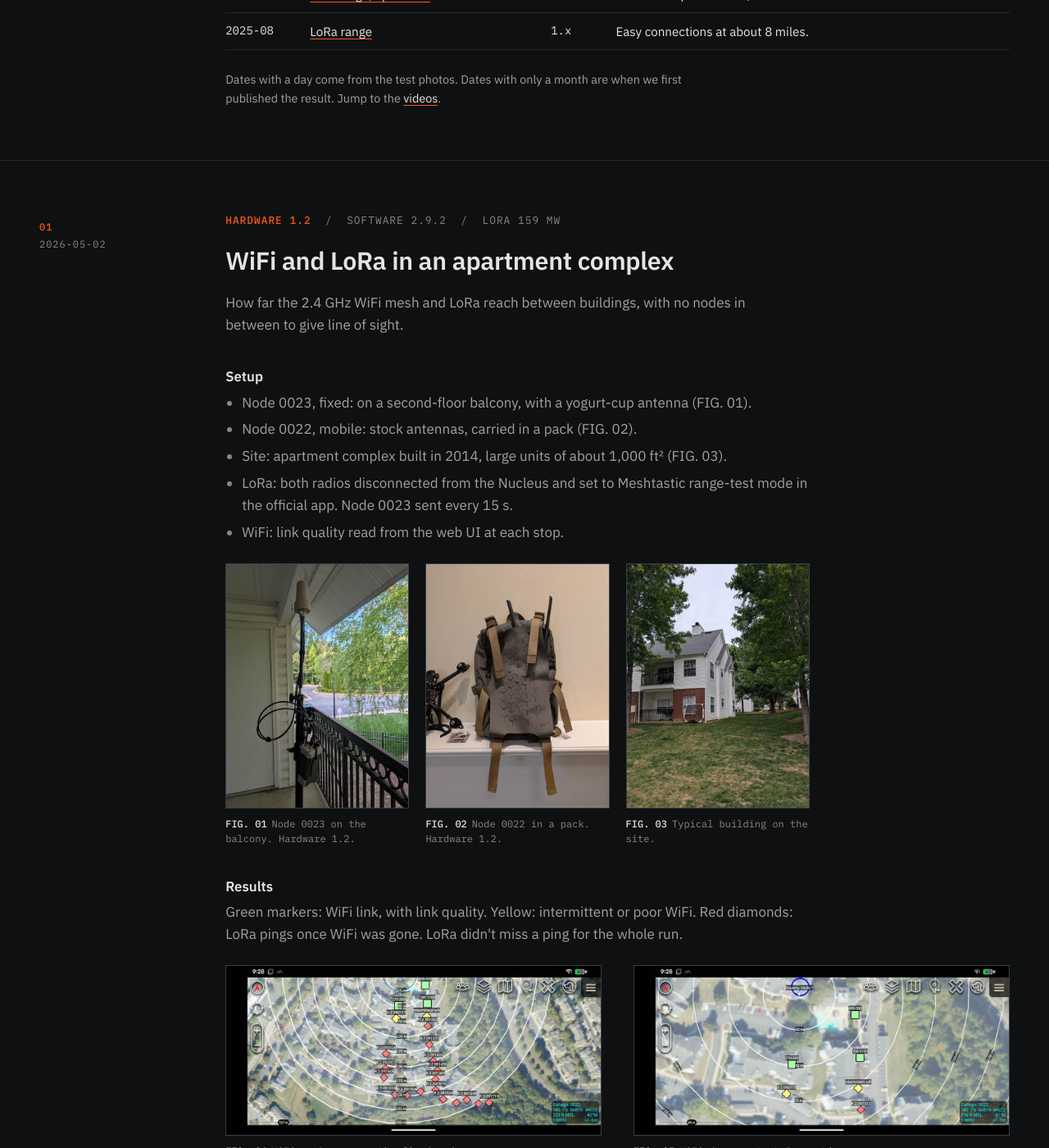
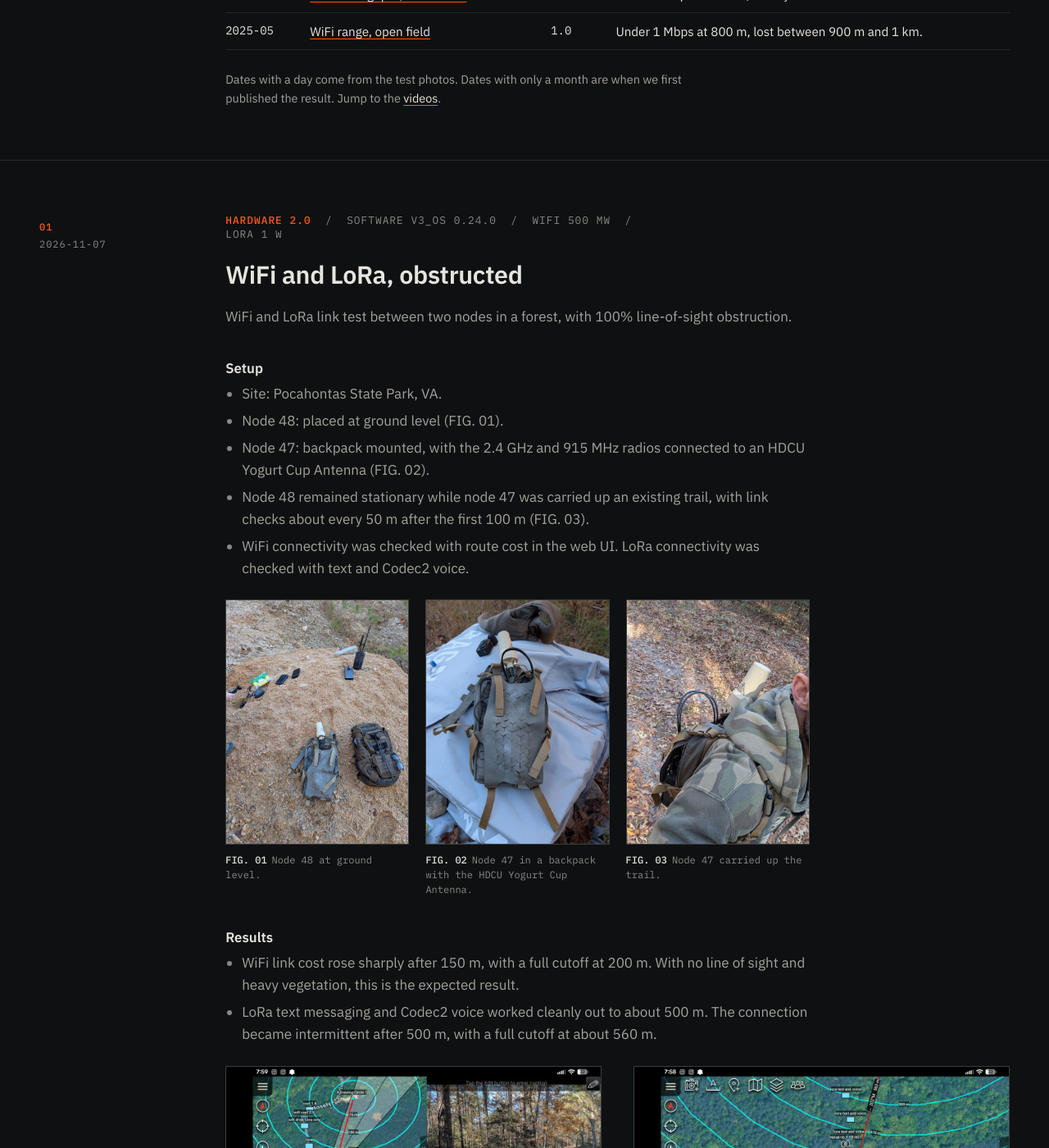
Before and after one commit to Natak-Mesh/natakmesh.github.io, a Jekyll site: the page built from field-tests/index.html, in a window 1280 px wide and 1400 px high, scrolled down 892 px. Shown: the whole window at 82% size. Built offline with Jekyll 4.4.1, drawn with Linux system fonts in a browser that asks for light colours; some of the changed text lies outside the part shown.

Commit message:
Add Nov 2026 obstructed WiFi/LoRa forest test; fix test versions
New field test (2026-11-07, section 01): "WiFi and LoRa, obstructed"
- Hardware 2.0 / Software v3_os 0.24.0 / WiFi 500 mW / LoRa 1 W
- Link test between two nodes in a forest with 100% line-of-sight
  obstruction
- Setup: node 48 stationary at ground level; node 47 backpack mounted
  with the 2.4 GHz and 915 MHz radios on an HDCU Yogurt Cup Antenna,
  carried up an existing trail with link checks about every 50 m after
  the first 100 m. WiFi checked with route cost in the web UI, LoRa
  with text and Codec2 voice.
- Results: WiFi link cost rose sharply after 150 m, full cutoff at
  200 m. LoRa text and Codec2 voice clean to about 500 m, intermittent
  after that, full cutoff at about 560 m.
- Notes: LoRa ran on the Meshtastic Short/Fast setting; voice over
  LoRa used as a real-time stress test of the link.
- Figures 01-05: setup photos and ATAK range maps
- Added to the summary table (result column still blank)

Images
- Add assets/img/tests/va-range-1.jpg to va-range-6.jpg, exported with
  tools/optimize-image.sh (metadata stripped). Maps at 1100 px wide,
  photos at 800 px tall.

Corrections to existing entries
- Apartment complex (2026-05-02) and lake (2025-11-30) tests: now
  Hardware 1.2 / Software v2_os 3.1.0. The lake test was listed as
  hardware 1.1 / software 2.0; captions, alt text and its summary row
  updated to match.
- Add "WiFi 500 mW" to the hardware line of every WiFi test. Every
  hardware version uses the same 500 mW WiFi radio.
- Intro: say the WiFi radio is the same in every version and only the
  LoRa radio changed (159 mW to 1 W).

Removed
- 2025-08 "LoRa range" entry (about 8 miles, no data) and its summary
  row, including the outdated "not yet tested" note on the 1 W radio.

Renumbering
- Sections are now 01-06 for tests and 07 for Videos
- Figures are now FIG. 01-19, including the "(FIG. xx)" references in
  the text and tables

```diff
--- a/field-tests/index.html
+++ b/field-tests/index.html
@@ -20,7 +20,7 @@ redirect_from:
       <p class="eyebrow"><b>Field tests</b> &nbsp;/&nbsp; Measured, not modelled</p>
       <h1>Field tests</h1>
       <p class="lede">What we measured, where, and on which hardware. Every result here is a single link between two or three nodes. A mesh with more nodes reaches further.</p>
-      <p>Most of these tests ran on earlier hardware (versions 1.0 to 1.2) with a 159&nbsp;mW LoRa radio. Version 3 has a 500&nbsp;mW WiFi radio and a 1&nbsp;W LoRa radio. We'll add version 3 results here as we measure them.</p>
+      <p>Most of these tests ran on earlier hardware (versions 1.0 to 1.2) with a 159&nbsp;mW LoRa radio. Every version uses the same 500&nbsp;mW WiFi radio. Version 3 moves to a 1&nbsp;W LoRa radio. We'll add version 3 results here as we measure them.</p>
     </div>
   </div>
 </section>
@@ -34,12 +34,12 @@ redirect_from:
         <table>
           <thead><tr><th scope="col">Date</th><th scope="col">Test</th><th scope="col">Hardware</th><th scope="col">Result</th></tr></thead>
           <tbody>
+            <tr><td class="v">2026-11-07</td><td><a href="#obstructed-2026">WiFi and LoRa, obstructed</a></td><td class="v">2.0</td><td></td></tr>
             <tr><td class="v">2026-05-02</td><td><a href="#congested">WiFi and LoRa in an apartment complex</a></td><td class="v">1.2</td><td>WiFi blocked by about 75&nbsp;m. LoRa held past 250&nbsp;m.</td></tr>
-            <tr><td class="v">2025-11-30</td><td><a href="#lake">Maximum range over a lake</a></td><td class="v">1.1</td><td>WiFi to 1.6&nbsp;km out, reconnected at 5.5&nbsp;km in. LoRa held to 12.26&nbsp;km.</td></tr>
+            <tr><td class="v">2025-11-30</td><td><a href="#lake">Maximum range over a lake</a></td><td class="v">1.2</td><td>WiFi to 1.6&nbsp;km out, reconnected at 5.5&nbsp;km in. LoRa held to 12.26&nbsp;km.</td></tr>
             <tr><td class="v">2025-08</td><td><a href="#throughput">WiFi throughput, three nodes</a></td><td class="v">1.0</td><td>Good to about 300&nbsp;m, lost past about 500&nbsp;m.</td></tr>
             <tr><td class="v">2025-08</td><td><a href="#obstructed">WiFi throughput, obstructed</a></td><td class="v">1.0</td><td>About 1&nbsp;Mbps at 300&nbsp;m, lost by 400&nbsp;m.</td></tr>
             <tr><td class="v">2025-05</td><td><a href="#open-field">WiFi range, open field</a></td><td class="v">1.0</td><td>Under 1&nbsp;Mbps at 800&nbsp;m, lost between 900&nbsp;m and 1&nbsp;km.</td></tr>
-            <tr><td class="v">2025-08</td><td><a href="#lora">LoRa range</a></td><td class="v">1.x</td><td>Easy connections at about 8&nbsp;miles.</td></tr>
           </tbody>
         </table>
       </div>
@@ -48,33 +48,86 @@ redirect_from:
   </div>
 </section>
 
+<section class="sec" aria-labelledby="obstructed-2026">
+  <div class="wrap">
+    <p class="sec-label"><span>01</span>2026-11-07</p>
+    <div class="sec-body">
+      <p class="eyebrow"><b>Hardware 2.0</b> &nbsp;/&nbsp; Software v3_os 0.24.0 &nbsp;/&nbsp; WiFi 500&nbsp;mW &nbsp;/&nbsp; LoRa 1&nbsp;W</p>
+      <h2 id="obstructed-2026">WiFi and LoRa, obstructed</h2>
+      <p class="muted">WiFi and LoRa link test between two nodes in a forest, with 100% line-of-sight obstruction.</p>
+      <h3>Setup</h3>
+      <ul class="muted">
+        <li>Site: Pocahontas State Park, VA.</li>
+        <li>Node 48: placed at ground level (FIG. 01).</li>
+        <li>Node 47: backpack mounted, with the 2.4&nbsp;GHz and 915&nbsp;MHz radios connected to an HDCU Yogurt Cup Antenna (FIG. 02).</li>
+        <li>Node 48 remained stationary while node 47 was carried up an existing trail, with link checks about every 50&nbsp;m after the first 100&nbsp;m (FIG. 03).</li>
+        <li>WiFi connectivity was checked with route cost in the web UI. LoRa connectivity was checked with text and Codec2 voice.</li>
+      </ul>
+      <div class="fig-row">
+        <figure>
+          <img src="{{ '/assets/img/tests/va-range-4.jpg' | relative_url }}" alt="Node with two antennas standing on a dirt mound, with a power bank, phones and two packs laid out on the ground" width="602" height="800" loading="lazy" decoding="async">
+          <figcaption><b>FIG. 01</b>Node 48 at ground level.</figcaption>
+        </figure>
+        <figure>
+          <img src="{{ '/assets/img/tests/va-range-5.jpg' | relative_url }}" alt="Grey backpack with the node inside and a yogurt-cup antenna sticking out of the top" width="602" height="800" loading="lazy" decoding="async">
+          <figcaption><b>FIG. 02</b>Node 47 in a backpack with the HDCU Yogurt Cup Antenna.</figcaption>
+        </figure>
+        <figure>
+          <img src="{{ '/assets/img/tests/va-range-6.jpg' | relative_url }}" alt="Person wearing the backpack with the yogurt-cup antenna above the shoulder, walking a leaf-covered forest trail" width="600" height="800" loading="lazy" decoding="async">
+          <figcaption><b>FIG. 03</b>Node 47 carried up the trail.</figcaption>
+        </figure>
+      </div>
+      <h3>Results</h3>
+      <ul class="muted">
+        <li>WiFi link cost rose sharply after 150&nbsp;m, with a full cutoff at 200&nbsp;m. With no line of sight and heavy vegetation, this is the expected result.</li>
+        <li>LoRa text messaging and Codec2 voice worked cleanly out to about 500&nbsp;m. The connection became intermittent after 500&nbsp;m, with a full cutoff at about 560&nbsp;m.</li>
+      </ul>
+      <div class="cols-2">
+        <figure>
+          <img src="{{ '/assets/img/tests/va-range-2.jpg' | relative_url }}" alt="ATAK map with range data from the forest test, plus a photo of the vegetation along the line of sight back to node 48" width="1100" height="490" loading="lazy" decoding="async">
+          <figcaption><b>FIG. 04</b>Range data, with the vegetation along the line of sight back to node 48.</figcaption>
+        </figure>
+        <figure>
+          <img src="{{ '/assets/img/tests/va-range-3.jpg' | relative_url }}" alt="ATAK map over forest with range rings, a measuring line to 563 m and markers reading lora text and voice, then lora voice choppy" width="1100" height="490" loading="lazy" decoding="async">
+          <figcaption><b>FIG. 05</b>Detail of where the LoRa signal was lost.</figcaption>
+        </figure>
+      </div>
+      <h3>Notes</h3>
+      <ul class="muted">
+        <li>The LoRa radio is 1&nbsp;W, but it ran on the Meshtastic Short/Fast setting for this test.</li>
+        <li>We recognise the limits of voice over LoRa. Even so, it was an excellent way to stress-test the LoRa connection in real time.</li>
+      </ul>
+    </div>
+  </div>
+</section>
+
 <section class="sec" aria-labelledby="congested">
   <div class="wrap">
-    <p class="sec-label"><span>01</span>2026-05-02</p>
+    <p class="sec-label"><span>02</span>2026-05-02</p>
     <div class="sec-body">
-      <p class="eyebrow"><b>Hardware 1.2</b> &nbsp;/&nbsp; Software 2.9.2 &nbsp;/&nbsp; LoRa 159&nbsp;mW</p>
+      <p class="eyebrow"><b>Hardware 1.2</b> &nbsp;/&nbsp; Software v2_os 3.1.0 &nbsp;/&nbsp; WiFi 500&nbsp;mW &nbsp;/&nbsp; LoRa 159&nbsp;mW</p>
       <h2 id="congested">WiFi and LoRa in an apartment complex</h2>
       <p class="muted">How far the 2.4&nbsp;GHz WiFi mesh and LoRa reach between buildings, with no nodes in between to give line of sight.</p>
       <h3>Setup</h3>
       <ul class="muted">
-        <li>Node 0023, fixed: on a second-floor balcony, with a yogurt-cup antenna (FIG. 01).</li>
-        <li>Node 0022, mobile: stock antennas, carried in a pack (FIG. 02).</li>
-        <li>Site: apartment complex built in 2014, large units of about 1,000&nbsp;ft² (FIG. 03).</li>
+        <li>Node 0023, fixed: on a second-floor balcony, with a yogurt-cup antenna (FIG. 06).</li>
+        <li>Node 0022, mobile: stock antennas, carried in a pack (FIG. 07).</li>
+        <li>Site: apartment complex built in 2014, large units of about 1,000&nbsp;ft² (FIG. 08).</li>
         <li>LoRa: both radios disconnected from the Nucleus and set to Meshtastic range-test mode in the official app. Node 0023 sent every 15&nbsp;s.</li>
         <li>WiFi: link quality read from the web UI at each stop.</li>
       </ul>
       <div class="fig-row">
         <figure>
           <img src="{{ '/assets/img/tests/midlo-antenna.jpg' | relative_url }}" alt="Hardware 1.2 node on a second-floor balcony railing with a yogurt-cup antenna on a mast" width="602" height="800" loading="lazy" decoding="async">
-          <figcaption><b>FIG. 01</b>Node 0023 on the balcony. Hardware 1.2.</figcaption>
+          <figcaption><b>FIG. 06</b>Node 0023 on the balcony. Hardware 1.2.</figcaption>
         </figure>
         <figure>
           <img src="{{ '/assets/img/tests/midlo-pack.jpg' | relative_url }}" alt="Grey backpack with two antennas sticking out of the top, carrying the mobile node" width="602" height="800" loading="lazy" decoding="async">
-          <figcaption><b>FIG. 02</b>Node 0022 in a pack. Hardware 1.2.</figcaption>
+          <figcaption><b>FIG. 07</b>Node 0022 in a pack. Hardware 1.2.</figcaption>
         </figure>
         <figure>
           <img src="{{ '/assets/img/tests/midlo-typical-setup.jpg' | relative_url }}" alt="Two-storey apartment building behind a lawn and trees, typical of the test site" width="602" height="800" loading="lazy" decoding="async">
-          <figcaption><b>FIG. 03</b>Typical building on the site.</figcaption>
+          <figcaption><b>FIG. 08</b>Typical building on the site.</figcaption>
         </figure>
       </div>
       <h3>Results</h3>
@@ -104,24 +157,24 @@ redirect_from:
 
 <section class="sec" aria-labelledby="lake">
   <div class="wrap">
-    <p class="sec-label"><span>02</span>2025-11-30</p>
+    <p class="sec-label"><span>03</span>2025-11-30</p>
     <div class="sec-body">
-      <p class="eyebrow"><b>Hardware 1.1</b> &nbsp;/&nbsp; Software 2.0 &nbsp;/&nbsp; LoRa 159&nbsp;mW</p>
+      <p class="eyebrow"><b>Hardware 1.2</b> &nbsp;/&nbsp; Software v2_os 3.1.0 &nbsp;/&nbsp; WiFi 500&nbsp;mW &nbsp;/&nbsp; LoRa 159&nbsp;mW</p>
       <h2 id="lake">Maximum range over a lake</h2>
       <p class="muted">The longest WiFi link we could get under very favourable conditions, with LoRa checked across the whole lake.</p>
       <h3>Setup</h3>
       <ul class="muted">
-        <li>Fixed node about 48&nbsp;m above the lake, its Meshtastic radio in range-test mode (FIG. 06).</li>
-        <li>Mobile node on a boat (FIG. 07). WiFi tracked in its web UI, LoRa pings counted by its Meshtastic radio.</li>
+        <li>Fixed node about 48&nbsp;m above the lake, its Meshtastic radio in range-test mode (FIG. 11).</li>
+        <li>Mobile node on a boat (FIG. 12). WiFi tracked in its web UI, LoRa pings counted by its Meshtastic radio.</li>
       </ul>
       <div class="fig-row">
         <figure>
-          <img src="{{ '/assets/img/tests/guat-base-node.jpg' | relative_url }}" alt="Grey hardware 1.1 node with two antennas on a rocky ledge high above a lake" width="602" height="800" loading="lazy" decoding="async">
-          <figcaption><b>FIG. 06</b>Fixed node, 48&nbsp;m above the water. Hardware 1.1.</figcaption>
+          <img src="{{ '/assets/img/tests/guat-base-node.jpg' | relative_url }}" alt="Grey hardware 1.2 node with two antennas on a rocky ledge high above a lake" width="602" height="800" loading="lazy" decoding="async">
+          <figcaption><b>FIG. 11</b>Fixed node, 48&nbsp;m above the water. Hardware 1.2.</figcaption>
         </figure>
         <figure>
-          <img src="{{ '/assets/img/tests/guat-mobile-node.jpg' | relative_url }}" alt="Hand holding the grey hardware 1.1 mobile node over the side of a moving boat" width="602" height="800" loading="lazy" decoding="async">
-          <figcaption><b>FIG. 07</b>Mobile node on the boat. Hardware 1.1.</figcaption>
+          <img src="{{ '/assets/img/tests/guat-mobile-node.jpg' | relative_url }}" alt="Hand holding the grey hardware 1.2 mobile node over the side of a moving boat" width="602" height="800" loading="lazy" decoding="async">
+          <figcaption><b>FIG. 12</b>Mobile node on the boat. Hardware 1.2.</figcaption>
         </figure>
       </div>
       <h3>Results</h3>
@@ -129,29 +182,29 @@ redirect_from:
         <table>
           <thead><tr><th scope="col">Leg</th><th scope="col">Distance</th><th scope="col">Result</th></tr></thead>
           <tbody>
-            <tr><th scope="row">Outbound, WiFi</th><td class="v">~1,600 m</td><td>Throughput fell from 5.7 to about 2.9&nbsp;Mbps, then cut out before 1,700&nbsp;m (FIG. 08).</td></tr>
-            <tr><th scope="row">Outbound, LoRa</th><td class="v">12.26 km</td><td>No missed pings. We ran out of lake and turned back (FIG. 09).</td></tr>
-            <tr><th scope="row">Return, WiFi</th><td class="v">~5.5 km</td><td>On a slightly different heading, the mesh reconnected at about 5.5&nbsp;km (FIG. 10). About 4&nbsp;Mbps between 2 and 2.5&nbsp;km, rising as we got closer.</td></tr>
-            <tr><th scope="row">Return, WiFi</th><td class="v">~500 m</td><td>Throughput dipped, likely terrain between the fixed node and the dock (FIG. 11).</td></tr>
+            <tr><th scope="row">Outbound, WiFi</th><td class="v">~1,600 m</td><td>Throughput fell from 5.7 to about 2.9&nbsp;Mbps, then cut out before 1,700&nbsp;m (FIG. 13).</td></tr>
+            <tr><th scope="row">Outbound, LoRa</th><td class="v">12.26 km</td><td>No missed pings. We ran out of lake and turned back (FIG. 14).</td></tr>
+            <tr><th scope="row">Return, WiFi</th><td class="v">~5.5 km</td><td>On a slightly different heading, the mesh reconnected at about 5.5&nbsp;km (FIG. 15). About 4&nbsp;Mbps between 2 and 2.5&nbsp;km, rising as we got closer.</td></tr>
+            <tr><th scope="row">Return, WiFi</th><td class="v">~500 m</td><td>Throughput dipped, likely terrain between the fixed node and the dock (FIG. 16).</td></tr>
           </tbody>
         </table>
       </div>
       <div class="cols-2">
         <figure>
           <img src="{{ '/assets/img/tests/guat-wifi-cutoff.jpg' | relative_url }}" alt="ATAK map over water with yellow markers labelled with falling WiFi throughput on the outbound leg" width="1100" height="490" loading="lazy" decoding="async">
-          <figcaption><b>FIG. 08</b>Outbound: WiFi throughput falls off, then cuts out.</figcaption>
+          <figcaption><b>FIG. 13</b>Outbound: WiFi throughput falls off, then cuts out.</figcaption>
         </figure>
         <figure>
           <img src="{{ '/assets/img/tests/guat-lora-markers.jpg' | relative_url }}" alt="ATAK map of the lake with a line of green LoRa ping markers out to 12.26 km" width="1100" height="490" loading="lazy" decoding="async">
-          <figcaption><b>FIG. 09</b>LoRa pings out to 12.26&nbsp;km.</figcaption>
+          <figcaption><b>FIG. 14</b>LoRa pings out to 12.26&nbsp;km.</figcaption>
         </figure>
         <figure>
           <img src="{{ '/assets/img/tests/guat-wifi-5km.jpg' | relative_url }}" alt="ATAK map with the marker where the WiFi mesh reconnected on the return leg" width="1100" height="490" loading="lazy" decoding="async">
-          <figcaption><b>FIG. 10</b>Return: WiFi reconnects at about 5.5&nbsp;km.</figcaption>
+          <figcaption><b>FIG. 15</b>Return: WiFi reconnects at about 5.5&nbsp;km.</figcaption>
         </figure>
         <figure>
           <img src="{{ '/assets/img/tests/guat-wifi-5km-2.jpg' | relative_url }}" alt="ATAK map with WiFi throughput markers on the return leg toward the dock" width="1100" height="490" loading="lazy" decoding="async">
-          <figcaption><b>FIG. 11</b>Return: throughput toward the dock.</figcaption>
+          <figcaption><b>FIG. 16</b>Return: throughput toward the dock.</figcaption>
         </figure>
       </div>
     </div>
@@ -161,9 +214,9 @@ redirect_from:
 
 <section class="sec" aria-labelledby="throughput">
   <div class="wrap">
-    <p class="sec-label"><span>03</span>2025-08</p>
+    <p class="sec-label"><span>04</span>2025-08</p>
     <div class="sec-body">
-      <p class="eyebrow"><b>Hardware 1.0</b> &nbsp;/&nbsp; Software 0.9</p>
+      <p class="eyebrow"><b>Hardware 1.0</b> &nbsp;/&nbsp; Software 0.9 &nbsp;/&nbsp; WiFi 500&nbsp;mW</p>
       <h2 id="throughput">WiFi throughput, three nodes</h2>
       <ul class="muted">
         <li>Three nodes with stock antennas, over mixed terrain with trees.</li>
@@ -187,9 +240,9 @@ redirect_from:
 
 <section class="sec" aria-labelledby="obstructed">
   <div class="wrap">
-    <p class="sec-label"><span>04</span>2025-08</p>
+    <p class="sec-label"><span>05</span>2025-08</p>
     <div class="sec-body">
-      <p class="eyebrow"><b>Hardware 1.0</b> &nbsp;/&nbsp; Software 0.9</p>
+      <p class="eyebrow"><b>Hardware 1.0</b> &nbsp;/&nbsp; Software 0.9 &nbsp;/&nbsp; WiFi 500&nbsp;mW</p>
       <h2 id="obstructed">WiFi throughput, obstructed</h2>
       <ul class="muted">
         <li>Two nodes with stock antennas, both at about 4&nbsp;ft, linked directly.</li>
@@ -216,9 +269,9 @@ redirect_from:
 
 <section class="sec" aria-labelledby="open-field">
   <div class="wrap">
-    <p class="sec-label"><span>05</span>2025-05</p>
+    <p class="sec-label"><span>06</span>2025-05</p>
     <div class="sec-body">
-      <p class="eyebrow"><b>Hardware 1.0</b> &nbsp;/&nbsp; Software 0.9</p>
+      <p class="eyebrow"><b>Hardware 1.0</b> &nbsp;/&nbsp; Software 0.9 &nbsp;/&nbsp; WiFi 500&nbsp;mW</p>
       <h2 id="open-field">WiFi range, open field</h2>
       <ul class="muted">
         <li>Two nodes with stock antennas, both at about 4&nbsp;ft, in an open field with clear line of sight.</li>
@@ -239,22 +292,6 @@ redirect_from:
     </div>
   </div>
 </section>
-
-<section class="sec" aria-labelledby="lora">
-  <div class="wrap">
-    <p class="sec-label"><span>06</span>2025-08</p>
-    <div class="sec-body">
-      <p class="eyebrow"><b>Hardware 1.x</b> &nbsp;/&nbsp; RAK4631 &nbsp;/&nbsp; LoRa 159&nbsp;mW</p>
-      <h2 id="lora">LoRa range</h2>
-      <p class="muted">We've connected easily at about 8&nbsp;miles. We spend most of our test time on WiFi, because Meshtastic range is already well documented by its users. See the <a href="https://meshtastic.org/docs/overview/range-tests/">Meshtastic range tests</a>.</p>
-      <div class="note">
-        <span class="note-label">Not yet tested</span>
-        All LoRa results on this page used the older 159&nbsp;mW radio. Version 3 has a 1&nbsp;W LoRa radio, which we haven't range-tested yet.
-      </div>
-    </div>
-  </div>
-</section>
-
 
 <section class="sec" aria-labelledby="videos">
   <div class="wrap">
```
Also changed, not shown: other parts of field-tests/index.html (+5 -5 lines), assets/img/tests/va-range-1.jpg (added), assets/img/tests/va-range-2.jpg (added), assets/img/tests/va-range-3.jpg (added), assets/img/tests/va-range-4.jpg (added), assets/img/tests/va-range-5.jpg (added), assets/img/tests/va-range-6.jpg (added).
